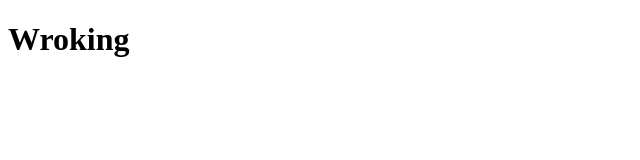
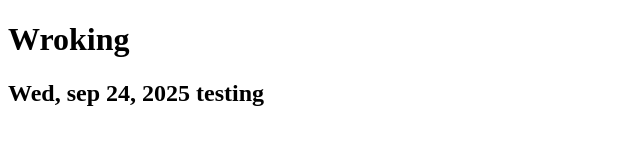
Before and after one commit to sauravkshrestha/git-test, a plain HTML site: page index.html in a window 1280 px wide. Shown: the whole page, without its empty margins (0-640 px from the left). Drawn offline with Linux system fonts and the light colour scheme.

Commit message:
sep 24 git setup

```diff
--- a/index.html
+++ b/index.html
@@ -7,5 +7,6 @@
 </head>
 <body>
   <h1>Wroking</h1>
+  <h2>Wed, sep 24, 2025 testing</h2>
 </body>
 </html>
```
